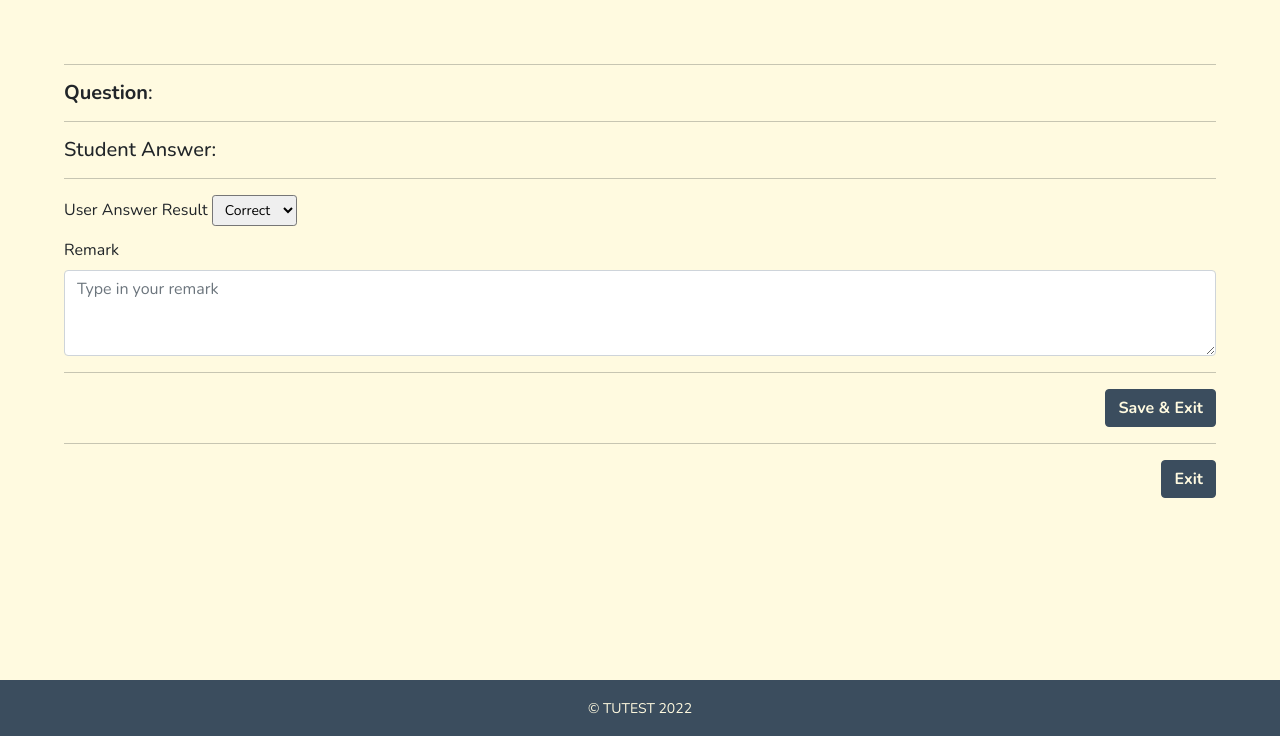
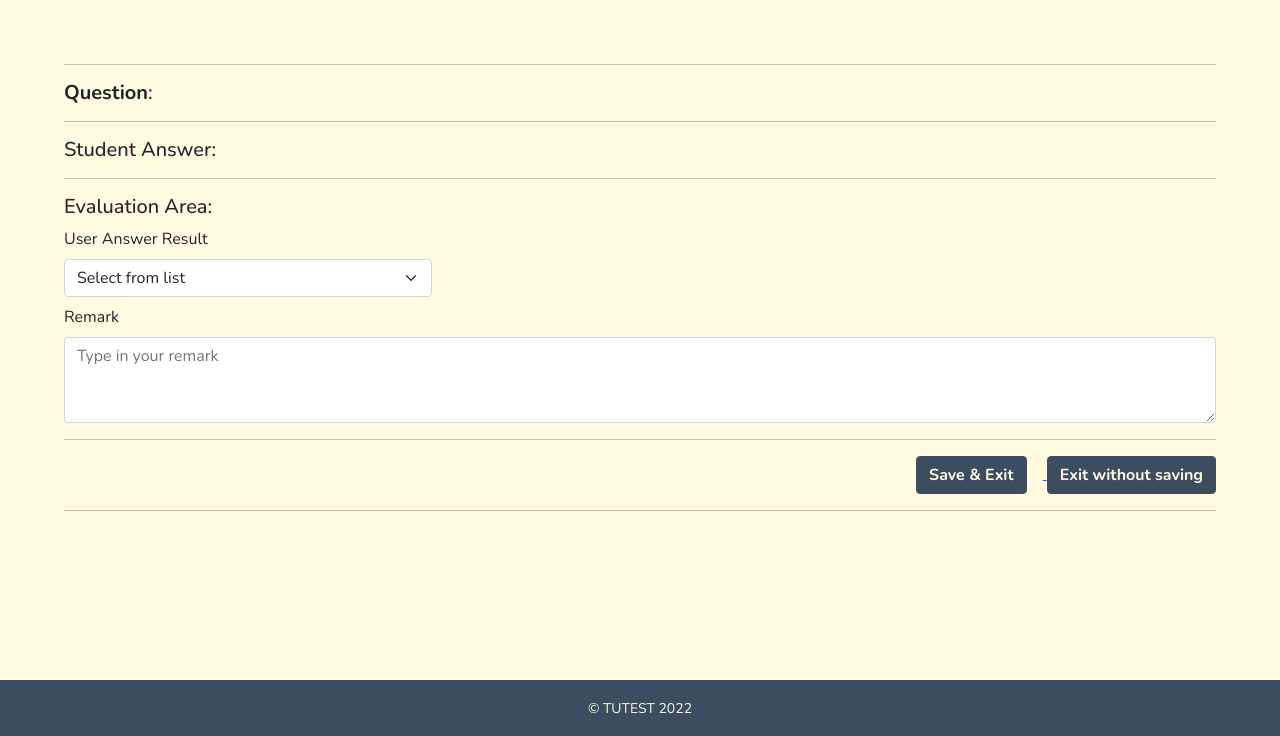
Before and after one commit to GcvKishore/TMS, a Django app: template templates/exam_app/instructors-question-evaluation.html in a window 1280 px wide. Shown: the part 83-819 px from the top of the page. Run offline with Django 4.2, Linux system fonts and the light colour scheme; the template is opened without the code that fills it, so the values that code supplies are empty.

Commit message:
Updated instructor evaluation page

```diff
--- a/exam_app/views.py
+++ b/exam_app/views.py
@@ -450,12 +450,12 @@ def tuteeExamDetails(request, exam_id, exam_details_id):
 def questionEvaluation(request, exam_details_id, question_details_id):
     exam_details = UserExamDetails.objects.get(id=exam_details_id)
     username = exam_details.username
-
     exam = exam_details.exam
 
     if request.method == 'POST':
         result = request.POST['result']
         remark = request.POST['remark']
+
         user_question_details = UserQuestionDetails.objects.get(id=question_details_id)
         user_question_details.remark = remark
 
@@ -478,5 +478,6 @@ def questionEvaluation(request, exam_details_id, question_details_id):
         'user_inputs': user_inputs,
         'user_uploads': user_uploads,
         'exam_details_id': exam_details_id,
-        'exam_id': exam.id,
+        'exam': exam,
+        'user_question_details': user_question_details
     })
--- a/templates/exam_app/instructors-question-evaluation.html
+++ b/templates/exam_app/instructors-question-evaluation.html
@@ -26,12 +26,15 @@
             {% endfor %}
         </ul>
         <hr>
+        {% if user_question_details.evaluation_status != 'Evaluated' %}
+            <h5>Evaluation Area:</h5>
             <form action="{% url 'exam_app:question-evaluation' exam_details_id question_details_id %}" method="post">
                 {% csrf_token %}
                 <div class="row">
-                <div class="col-md-6">
+                    <div class="col-md-4">
                         <label class="form-label" for="questionType">User Answer Result </label>
-                    <select name="result" id="questionType" class="form-select-sm edit-exam">
+                        <select name="result" id="questionType" class="form-select">
+                            <option value="Pending" disabled hidden selected>Select from list</option>
                             <option value="Correct">Correct</option>
                             <option value="Pending">Pending</option>
                             <option value="Incorrect">Incorrect</option>
@@ -45,21 +48,34 @@
                 </div>
                 <hr>
                 <div class="text-end">
-                <a href="{% url 'exam_app:tutee-exam-results' exam_id exam_details_id %}">
-                    <button type="submit" class="btn btn-primary">
+                    <a href="{% url 'exam_app:tutee-exam-results' exam.id exam_details_id %}">
+                        <button type="submit" class="btn btn-primary mx-3">
                             Save & Exit
+                        </button>
+                    </a>
+                    <a href="{% url 'exam_app:tutee-exam-results' exam.id exam_details_id %}">
+                        <button type="button" class="btn btn-primary">
+                            Exit without saving
                         </button>
                     </a>
                 </div>
             </form>
-        <hr>
+        {% else %}
             <div class="text-end">
-            <a href="{% url 'exam_app:tutee-exam-results' exam_id exam_details_id %}">
+                <a href="{% url 'exam_app:tutee-exam-results' exam.id exam_details_id %}">
+                    <button type="submit" class="btn btn-primary mx-3">
+                        Save & Exit
+                    </button>
+                </a>
+                <a href="{% url 'exam_app:tutee-exam-results' exam.id exam_details_id %}">
                     <button type="button" class="btn btn-primary">
-                    Exit
+                        Exit without saving
                     </button>
                 </a>
             </div>
+
+        {% endif %}
+        <hr>
 
     </div>
 {% endblock %}
```
Lines whose indentation alone changed are shown as unchanged.
